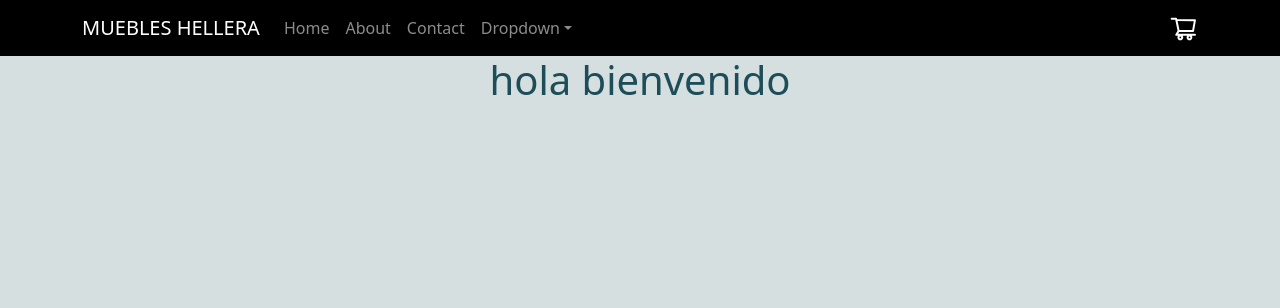
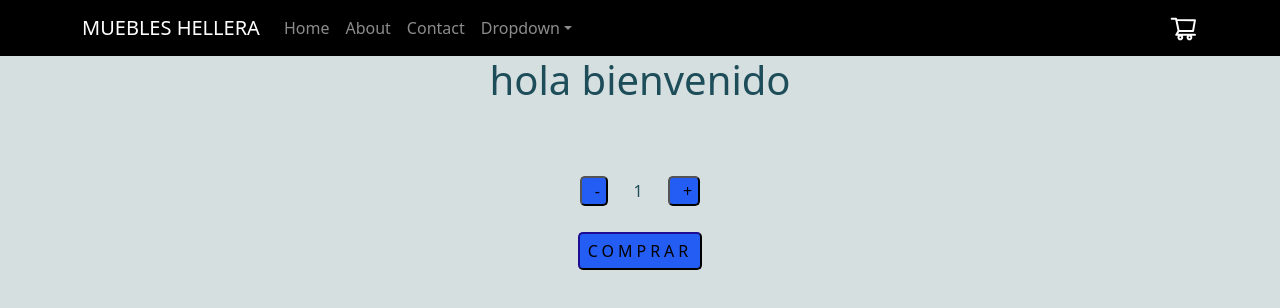
Before and after one commit to bryanelera97/muebleriahellera-elera, a React (Create React App) app: page / in a window 1280 px wide. Shown: the top 308 px of the page. Built offline with nearby package versions, Linux system fonts and the light colour scheme.

Commit message:
cuarto-entregable

```diff
--- /dev/null
+++ b/src/components/ItemCount.css
@@ -0,0 +1,40 @@
+
+.count-items{
+   text-align: center;
+   padding-block: 2%;
+   padding-top: 5%;
+   align-content: center;
+
+
+
+
+}
+
+.count-items span{
+    text-align: center;
+    padding-left: 2%;
+    padding-right: 2%;
+
+
+
+ }
+
+.count-items button{
+    text-align: center;
+    background-color: rgba(16, 78, 246, 0.898);
+    padding-left: 1%;
+    border-radius: 5px;
+}
+
+.btn-copra{
+   border-color: rgb(12, 6, 64);
+   background-color: rgba(16, 78, 246, 0.898);
+   border-radius: 5px;
+   position: relative;
+   padding: 5px 8px;
+   letter-spacing: 4px;
+   text-decoration: none;
+
+
+
+}
--- /dev/null
+++ b/src/components/ItemCount.js
@@ -0,0 +1,37 @@
+import { useState } from "react"
+import './ItemCount.css';
+
+const ItemCount = ({initial, stock, onAdd}) => {
+    const [count, setContador]=useState(initial)
+    const sumarCount = ()=>{
+        if(count<stock){
+            setContador(count + 1)
+        }
+    }
+    const restarCount = ()=>{
+        if(count>initial){
+            setContador(count - 1)
+        }
+
+    }
+
+
+    return(
+        <>
+
+        <div className="count-items">
+            <button onClick={restarCount}>-</button>
+            <span>{count}</span>
+            <button onClick={sumarCount}>+</button>
+        </div>
+        <div>
+        <button className="btn-copra" onClick={()=>onAdd(count)}>COMPRAR</button>
+        </div>
+
+        </>
+
+
+    )
+}
+
+export default ItemCount
--- a/src/components/ItemListContainer.js
+++ b/src/components/ItemListContainer.js
@@ -1,9 +1,16 @@
-const ItemListContainer = (props)=>{
+import ItemCount from "./ItemCount";
+
+const ItemListContainer = ({saludo})=>{
+
+const onAdd = (cantidad)=>{
+console.log(`Agregaste ${cantidad} productos en el carrito`)
+}
 
         return (
-
-          <h1>{props.saludo}</h1>
-
+          <div>
+            <h1>{saludo}</h1>
+            <ItemCount initial={1} stock={5} onAdd= {onAdd}/>
+          </div>
         );
 }
 export default ItemListContainer
```
Also changed, not shown: 1 other file (tests, documents, lock files or other folders).
